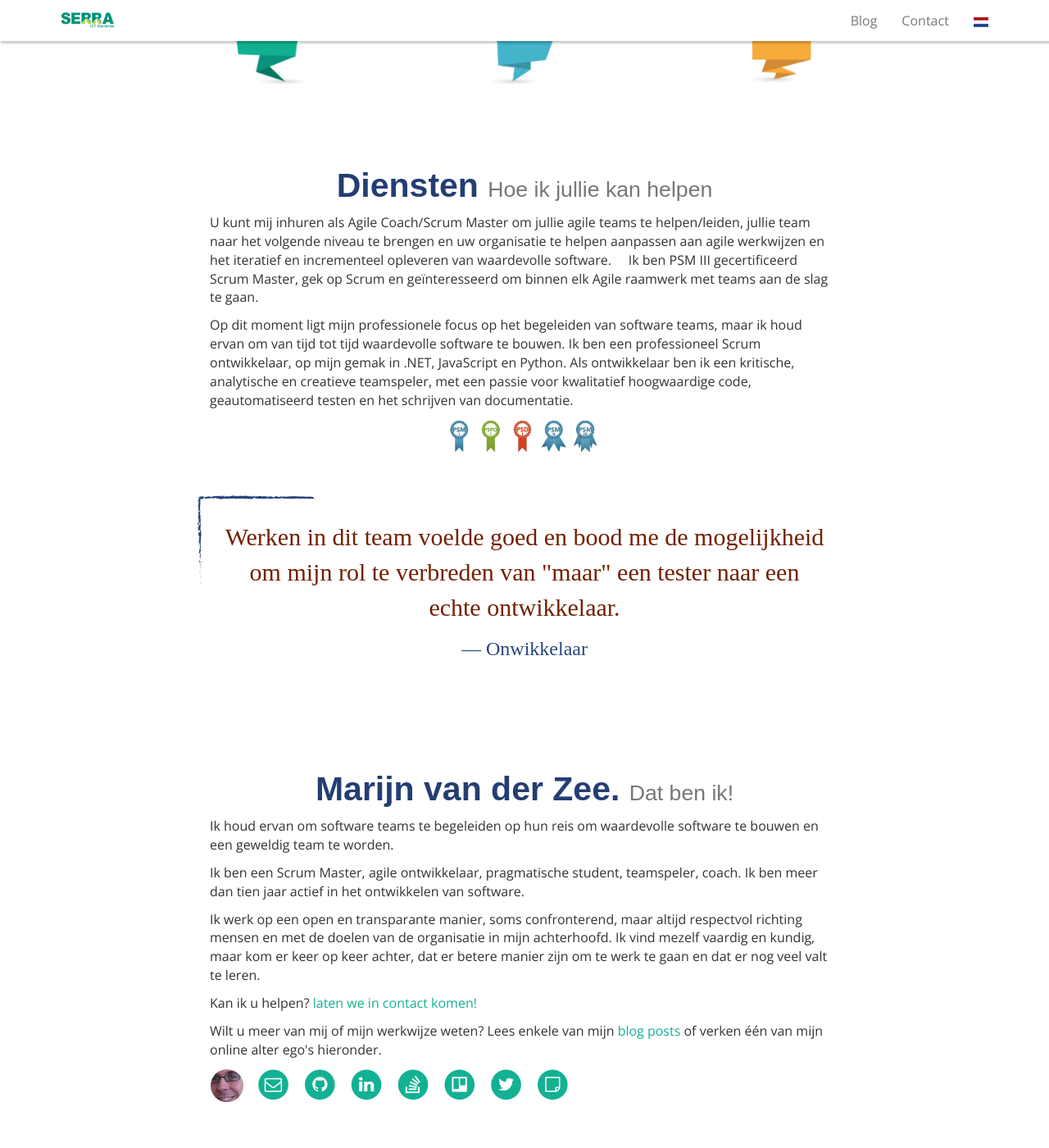
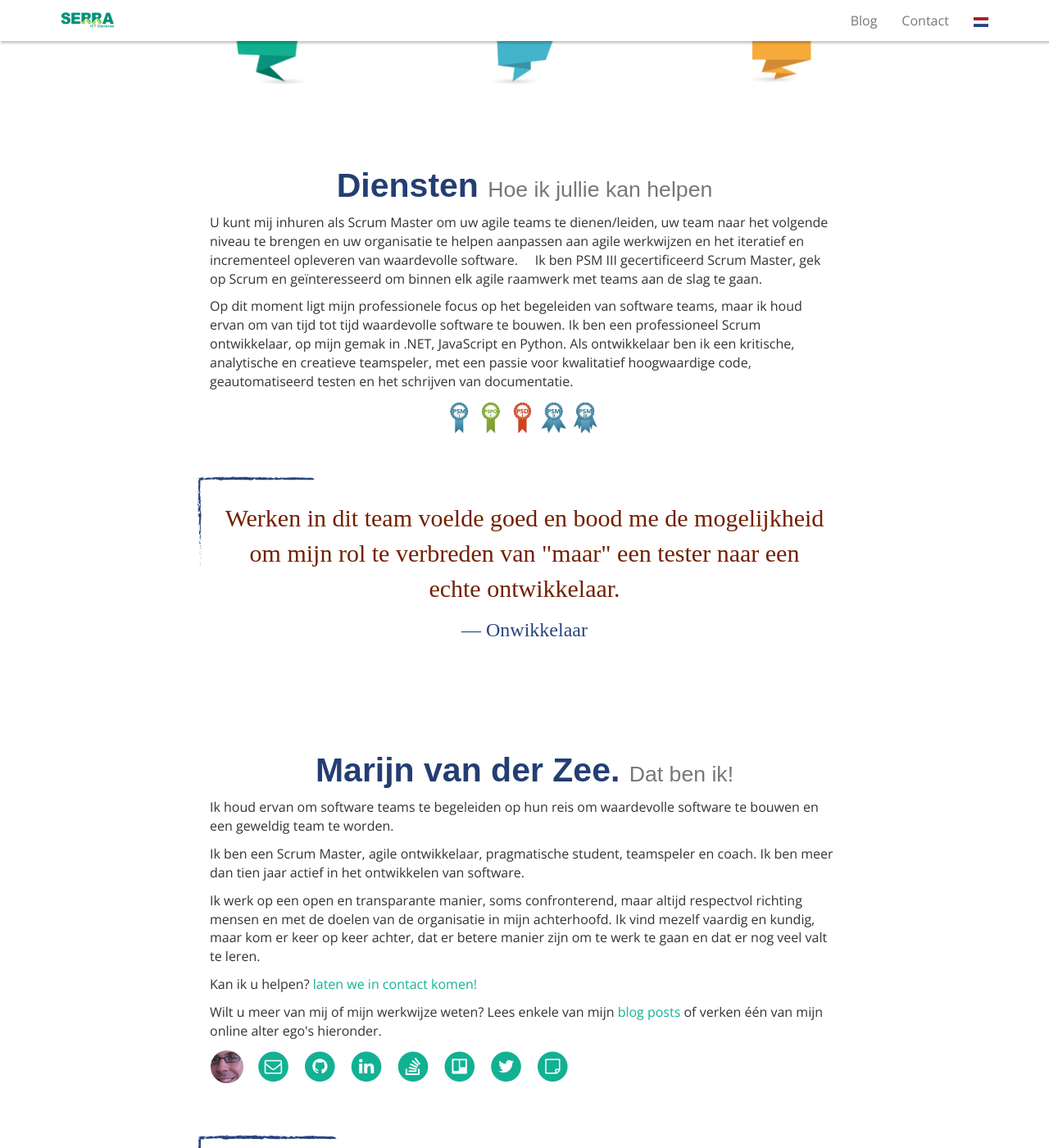
Before and after one commit to serraict/serraict.github.io, a Jekyll site: the page built from index-nl.md, in a window 1280 px wide and 1400 px high, scrolled down 948 px. Shown: the whole window at 82% size. Built offline with Jekyll 4.4.1, drawn with Linux system fonts in a browser that asks for light colours; nearby versions of some CDN libraries; some web fonts are replaced.

Commit message:
Update Dutch text on landing page

```diff
--- a/index-nl.md
+++ b/index-nl.md
@@ -135,12 +135,12 @@ tagline: Marijn van der Zee
       <p>At this point in time, my professional focus is on coaching and guiding software teams, but I do like to deliver value as an agile developer from time to time.
       I am a professional Scrum developer, comfortable in .NET, JavaScript and Python. As a developer, I am a critical, analytical and creative team player with a passion for high quality code, automated testing and writing documentation.</p>
       -->
-      <p>U kunt mij inhuren als Agile Coach/Scrum Master om jullie agile teams te helpen/leiden,
-      jullie team naar het volgende niveau te brengen
+      <p>U kunt mij inhuren als Scrum Master om uw agile teams te dienen/leiden,
+      uw team naar het volgende niveau te brengen
       en uw organisatie te helpen aanpassen aan agile werkwijzen
       en het iteratief en incrementeel opleveren van waardevolle software.
       Ik ben PSM III gecertificeerd Scrum Master, gek op Scrum
-      en geïnteresseerd om binnen elk Agile raamwerk met teams aan de slag te gaan.
+      en geïnteresseerd om binnen elk agile raamwerk met teams aan de slag te gaan.
       </p>
       <p>Op dit moment ligt mijn professionele focus op het begeleiden van software teams,
       maar ik houd ervan om van tijd tot tijd waardevolle software te bouwen.
@@ -183,33 +183,6 @@ tagline: Marijn van der Zee
     <div class="col-md-12">
       <a id="Marijn"></a>
       <h1>Marijn van der Zee. <small>Dat ben ik!</small></h1>
-      <!--
-      <p>
-        I love to guide software teams on their journey to deliver valuable software and becoming a great team.
-      </p>
-      <p>
-        I am a Scrum Master, agile developer, pragmatic student, team player and coach and have been active in the field of software development for well over ten years.
-      </p>
-      <p>
-        I work in an open and transparent way,
-        sometimes confronting,
-        but always respectful towards people
-        and with the organization's goals in mind.
-
-        I think I'm skillful and knowledgeable,
-        yet I continuously find
-        that there are better ways to go about my work
-        and that there still is much to learn.
-      </p>
-      <p>
-        Do you think I can help you? <a href="pages/contact.html">Let's get in touch!</a>
-      </p>
-      <p>
-        Want to know a little more about me or the way I work? Read a couple of
-        <a href="{{ site_url }}/blog.html">blog posts</a>
-        or check out my online alter-egos below.
-      </p>
-      -->
       <p>
         Ik houd ervan om software teams te begeleiden
         op hun reis
@@ -217,7 +190,8 @@ tagline: Marijn van der Zee
         en een geweldig team te worden.
       </p>
       <p>
-       Ik ben een Scrum Master, agile ontwikkelaar, pragmatische student, teamspeler, coach.
+       Ik ben een Scrum Master, agile ontwikkelaar,
+       pragmatische student, teamspeler en coach.
        Ik ben meer dan tien jaar actief in het ontwikkelen van software.
       </p>
       <p>
```
